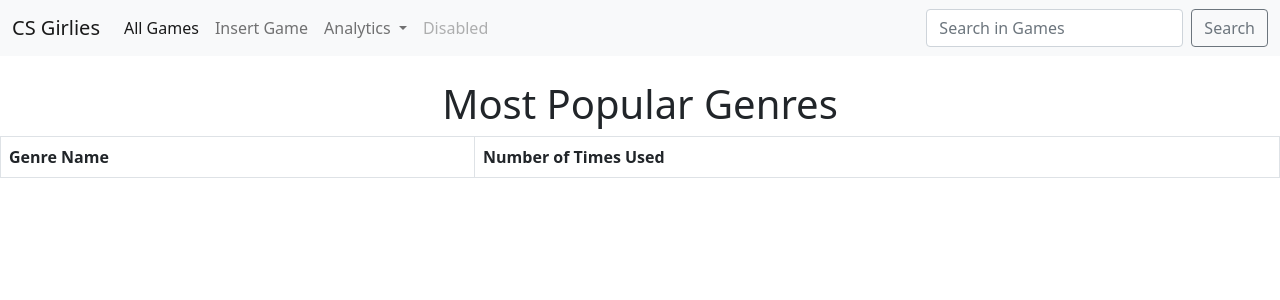
After one commit to galva041/CS180SteamDatabaseWeb, a Django app: page /popular_genre in a window 1280 px wide. The commit adds this page. Shown: the top 300 px of the page. Run offline with Django 4.2, Linux system fonts and the light colour scheme; lists and menus that the app fills with data are empty; parts of the project's set-up code (start-up, migrations or seed data) failed here and were passed over.

Commit message:
added popular genres analytics

```diff
--- a/home/read_csv.py
+++ b/home/read_csv.py
@@ -1,7 +1,9 @@
 import csv
 from .game import Game
+from .classes import Genre
 
 game_list = []
+genre_list=[]
 
 with open('steam.csv', 'r' , encoding = 'utf-8') as f:
     reader = csv.reader(f)
@@ -10,3 +12,19 @@ with open('steam.csv', 'r' , encoding = 'utf-8') as f:
         game_list.append(Game(row[0], row[1], row[2], row[3], row[4],
             row[5], row[6], row[7], row[8], row[9], row[10], row[11],
             row[12], row[13], row[14], row[15], row[16], row[17]))
+
+        # if (row[8] not in genre_list):
+        #     genre_list.append(row[8])
+        temp_genres=row[8]
+        temp_genre_list = temp_genres.split(';')
+        flag=0
+        for i, o in enumerate(temp_genre_list):     # goes through list of genres in current game
+            flag=0
+            for j, p in enumerate(genre_list):      # goes through list of genre classes in genre list
+                if (o == p.name):
+                    flag=1                          # raise flag when genre already in list
+                    p.count = p.count + 1
+                    break
+            if(flag==0):                            # if genre not in list, append it
+                temp_genre=Genre(o, 1)
+                genre_list.append(temp_genre)
--- a/home/templates/home/navbar.html
+++ b/home/templates/home/navbar.html
@@ -21,6 +21,7 @@
                   <li><a class="dropdown-item" href="{% url 'highest-rating' %}">Highest Rated</a></li>
                   <!--<li><hr class="dropdown-divider"></li>-->
                   <li><a class="dropdown-item" href="{% url 'lowest-rating' %}">Lowest Rated</a></li>
+                  <li><a class="dropdown-item" href="{% url 'popular-genre' %}">Popular Genres</a></li>
                 </ul>
               </li>
               <li class="nav-item">
--- /dev/null
+++ b/home/templates/home/popularGenre.html
@@ -0,0 +1,23 @@
+{% extends 'home/base.html' %}
+
+{% block content %}
+<center>
+    <h1>Most Popular Genres</h1>
+</center>
+    <table class ="table table-bordered">
+        <thead>
+            <tr>
+                <th>Genre Name</th>
+                <th>Number of Times Used</th>
+            </tr>
+            </thead>
+        <tbody>
+        {% for item in sorted_genreList %}
+            <tr>
+                <td>{{ item.name }}</td>
+                <td>{{ item.count }}</td>
+                </tr>
+        {%endfor%}
+        </tbody>
+    </table>
+{% endblock %}
--- a/home/urls.py
+++ b/home/urls.py
@@ -13,4 +13,5 @@ urlpatterns = [
     path('most_playtime/', views.most_playtime, name='most-playtime'),
     path('highest_rating/', views.highest_rating, name='highest-rating'),
     path('lowest_rating/', views.lowest_rating, name='lowest-rating'),
+    path('popular_genre', views.popular_genre, name="popular-genre"),
 ]
--- a/home/views.py
+++ b/home/views.py
@@ -6,10 +6,11 @@ import operator
 
 from Games.models import Games
 from .game import Game
-from .playtime import Playtime
+from .classes import Playtime
 from .read_csv import game_list
-from .ratings import GoodRatings
-from .ratings import BadRatings
+from .read_csv import genre_list
+from .classes import GoodRatings
+from .classes import BadRatings
 
 from operator import itemgetter
 
@@ -146,3 +147,10 @@ def lowest_rating(request):
     sorted_badRating = sorted_badRating[:10]
 
     return render(request, 'home/lowestRating.html', context ={'badRatings': sorted_badRating})
+
+def popular_genre(request):
+    # size = len(genre_list)
+    # firstGenre = genre_list[0]
+    # bruh = firstGenre.split(';')
+    sorted_genreList = sorted(genre_list, key=lambda Genre: int(Genre.count), reverse=True)
+    return render(request, 'home/popularGenre.html', context ={ 'sorted_genreList' : sorted_genreList })
```
Also changed, not shown: home/classes.py (renamed from home/ratings.py, +16 -0 lines), home/playtime.py (deleted, +0 -7 lines).
